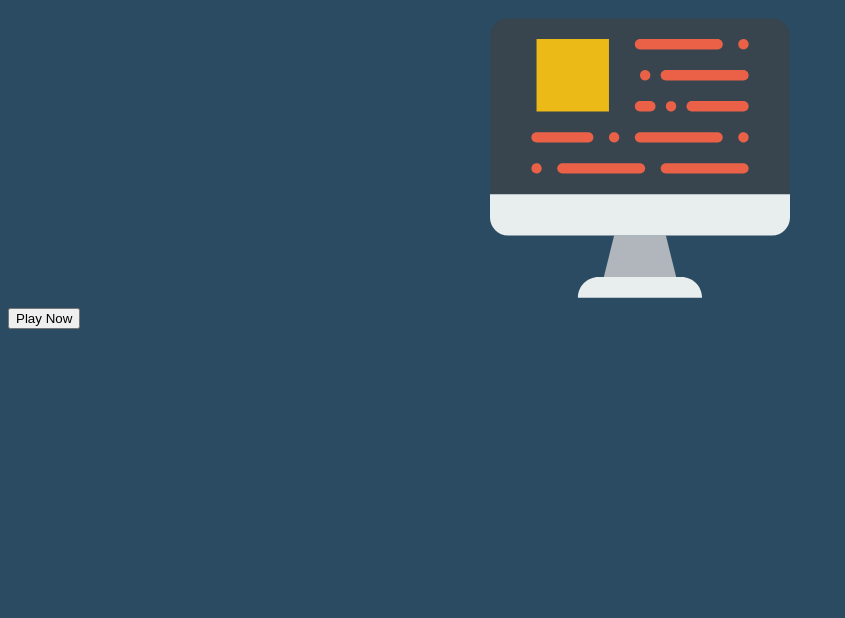
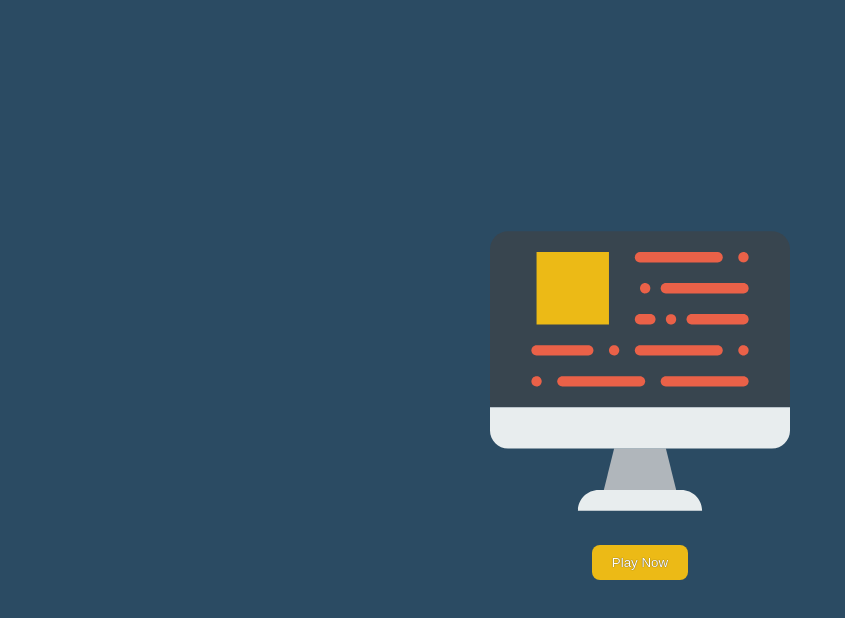
Before and after one commit to Karl-Horning/computer-svg-animation, a plain HTML site: page index.html in a window 1280 px wide. Shown: the whole page, without its empty margins (0-845 px from the left). Drawn offline with nearby package versions, Linux system fonts and the light colour scheme.

Commit message:
Updated styles and IDs

```diff
--- a/index.html
+++ b/index.html
@@ -7,9 +7,11 @@
         <link rel="stylesheet" href="./src/css/style.css" />
     </head>
     <body>
+        <main class="container">
+            <section id="computer-container">
                 <svg
                     version="1.1"
-            id="layer_1"
+                    id="computer-svg"
                     xmlns="http://www.w3.org/2000/svg"
                     xmlns:xlink="http://www.w3.org/1999/xlink"
                     height="300"
@@ -18,6 +20,7 @@
                     viewBox="0 0 512 512"
                     style="enable-background: new 0 0 512 512"
                     xml:space="preserve"
+                    aria-label="Staggered Computer Animation"
                 >
                     <g>
                         <path
@@ -146,11 +149,14 @@
                         />
                     </g>
                 </svg>
+            </section>
 
+            <section id="button-container">
                 <button class="play">Play Now</button>
+            </section>
+        </main>
 
         <script src="https://cdnjs.cloudflare.com/ajax/libs/gsap/2.1.1/TweenMax.min.js"></script>
-        <script src="https://cdnjs.cloudflare.com/ajax/libs/gsap/2.1.1/TimelineMax.min.js"></script>
         <script src="./src/js/script.js"></script>
     </body>
 </html>
--- a/src/css/style.css
+++ b/src/css/style.css
@@ -1,8 +1,43 @@
 body {
+    align-items: center;
     background-color: #2b4b63;
+    display: flex;
+    height: 100vh;
+    justify-content: center;
+    margin: 0;
 }
 
-#layer_1 {
-    display: block;
-    margin: 0 auto;
+.container {
+    text-align: center; /* Center the content inside the container */
 }
+
+#computer-svg {
+    margin-bottom: 20px; /* Add margin at the bottom to create space between SVG and button */
+    max-width: 100%;
+}
+
+button.play {
+    background-color: #ecba16; /* Main color */
+    border: none; /* No border */
+    border-radius: 8px; /* Rounded corners */
+    color: #fff; /* Text color */
+    cursor: pointer; /* Cursor on hover */
+    padding: 10px 20px; /* Adjust padding as needed */
+    transition: background-color 0.3s ease, box-shadow 0.3s ease; /* Smooth transition */
+
+
+    /* Text outline */
+    text-shadow: 0 0 1px rgba(0, 0, 0, 0.8);
+
+    /* Hover state */
+    &:hover {
+        background-color: #d09c13; /* Darker color on hover */
+        box-shadow: rgba(0, 0, 0, 0.24) 0px 3px 8px; /* Box shadow on hover */
+    }
+
+    /* Active state */
+    &:active {
+        background-color: #b7810d; /* Even darker color when clicked */
+        box-shadow: none; /* Remove box shadow when clicked */
+    }
+}
--- a/src/js/script.js
+++ b/src/js/script.js
@@ -23,7 +23,7 @@ tl.from("#stand", 0.5, {
     })
     .from("#yellowBox", 0.5, { scale: 0 })
     .staggerFrom(
-        "#layer_1 > g:nth-child(1) > g path",
+        "#computer-svg > g:nth-child(1) > g path",
         0.2,
         { scaleX: 0 },
         -0.1
```
Lines whose indentation alone changed are shown as unchanged.
